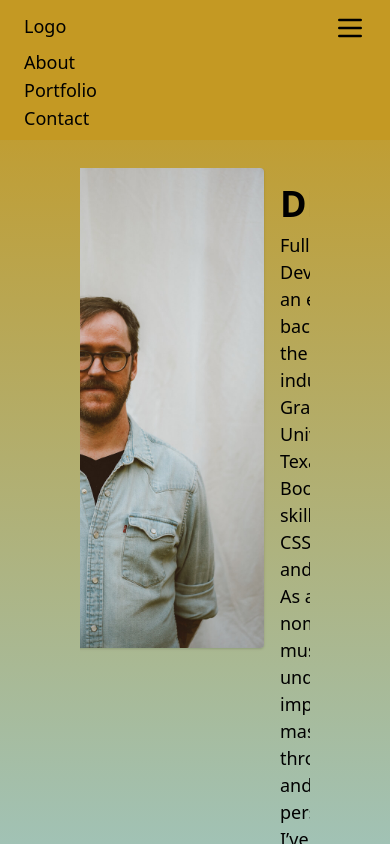
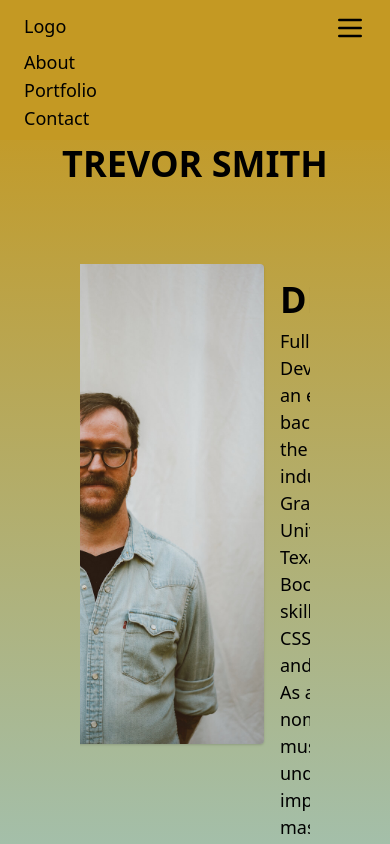
Before and after one commit to trevorsmithbanjo/trevorsmithbanjo.github.io, a React (Create React App) app in the folder rebuild/: page / in a window 390 px wide. Both pictures are taken after a click on the element 350 px from the left and 28 px from the top of the page. Shown: the top 844 px of the page. Built offline with nearby package versions, Linux system fonts and the light colour scheme.

Commit message:
Passing Props To About.js To Get Navbar Working Better.

```diff
--- a/rebuild/src/components/Header.js
+++ b/rebuild/src/components/Header.js
@@ -1,8 +1,8 @@
 import React from "react";
 
-function Header() {
+function Header({ menu }) {
     return (
-        <div className="flex justify-center w-full text-4xl mt-12 p-6 uppercase font-bold">
+        <div className={menu}>
             <h1>Trevor Smith</h1>
         </div>
     )
--- a/rebuild/src/components/Nav.js
+++ b/rebuild/src/components/Nav.js
@@ -1,20 +1,20 @@
 import React, { useEffect, useState } from "react";
 import "../index.css";
 
-function Nav() {
-    // Set state to click responsive navbar menu.
-    const [menu, setMenu] = useState(true);
+function Nav({ menu, handleMenu }) {
+    // // Set state to click responsive navbar menu.
+    // const [menu, setMenu] = useState(true);
 
-    //Menu button click event handler
-    const handleMenu = (e) => {
-        e.preventDefault();
-        if (!menu) {
-            setMenu(true);
-        }
-        else {
-            setMenu(false);
-        }
-    }
+    // //Menu button click event handler
+    // const handleMenu = (e) => {
+    //     e.preventDefault();
+    //     if (!menu) {
+    //         setMenu(true);
+    //     }
+    //     else {
+    //         setMenu(false);
+    //     }
+    // }
 
     return (
         <div className="bg-sunglow-500 w-full p-2 fixed top-0">
@@ -43,7 +43,8 @@ function Nav() {
                     </li>
                 </ul>
             </nav>
-            <ul className={menu ? "hidden" : "block text-lg mx-4"}>
+            {/* <ul className={menu ? "hidden" : "block text-lg mx-4"}> */}
+            <ul className={menu}>
                 <li className="">
                     <a href="/">About</a>
                 </li>
--- a/rebuild/src/pages/About.js
+++ b/rebuild/src/pages/About.js
@@ -1,4 +1,4 @@
-import React from "react";
+import React, { useState } from "react";
 import Header from "../components/Header";
 import Nav from "../components/Nav";
 import Hero from "../components/Hero";
@@ -6,10 +6,29 @@ import Container from "../components/Container";
 import Wrapper from "../components/Wrapper";
 
 function About() {
+    // Set state to click responsive navbar menu.
+    const [menu, setMenu] = useState(true);
+
+    //Menu button click event handler
+    const handleMenu = (e) => {
+        e.preventDefault();
+        if (!menu) {
+            setMenu(true);
+        }
+        else {
+            setMenu(false);
+        }
+    }
+
     return (
         <Container>
-            <Nav />
-            <Header />
+            <Nav
+                menu={menu ? "hidden" : "block text-lg mx-4"}
+                handleMenu={handleMenu}
+            />
+            <Header
+                menu={menu ? "flex justify-center w-full text-4xl mt-12 p-6 uppercase font-bold" : "flex justify-center w-full text-4xl mt-24 p-12 uppercase font-bold"}
+            />
             <Wrapper>
                 <Hero />
             </Wrapper>
```
